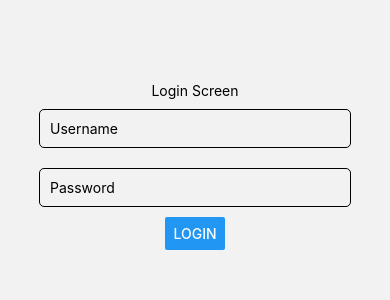
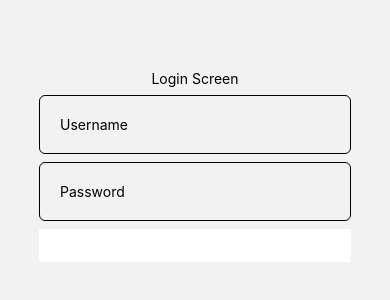
Before and after one commit to vominhthongss/senior-health-diary, a React Native app: screen / in a window 390 px wide. Shown: the part 256-556 px from the top of the page. Built offline with nearby package versions, Linux system fonts and the light colour scheme.

Commit message:
update LoginScreen.js and tailwind.config.js

```diff
--- a/src/screens/Login/LoginScreen.js
+++ b/src/screens/Login/LoginScreen.js
@@ -10,39 +10,41 @@ const LoginScreen = ({ navigation }) => {
   };
 
   return (
-    <View style={styles.container}>
+    <View className="h-full w-full flex justify-center items-center space-y-2">
       <Text>Login Screen</Text>
       <TextInput
-        style={styles.input}
+        className="p-5 border rounded-md w-[80%]"
         placeholder="Username"
         value={username}
         onChangeText={setUsername}
       />
       <TextInput
-        style={styles.input}
+        className="p-5 border rounded-md w-[80%]"
         placeholder="Password"
         value={password}
         onChangeText={setPassword}
         secureTextEntry
       />
-      <Button title="Login" onPress={handleLogin} />
+      <View className="bg-main w-[80%] rounded-md">
+        <Button color={"white"} title="Login" onPress={handleLogin} />
+      </View>
     </View>
   );
 };
 
-const styles = StyleSheet.create({
-  container: {
-    flex: 1,
-    justifyContent: "center",
-    alignItems: "center",
-  },
-  input: {
-    width: "80%",
-    marginVertical: 10,
-    padding: 10,
-    borderWidth: 1,
-    borderRadius: 5,
-  },
-});
+// const styles = StyleSheet.create({
+//   container: {
+//     flex: 1,
+//     justifyContent: "center",
+//     alignItems: "center",
+//   },
+//   input: {
+//     width: "80%",
+//     marginVertical: 10,
+//     padding: 10,
+//     borderWidth: 1,
+//     borderRadius: 5,
+//   },
+// });
 
 export default LoginScreen;
--- a/tailwind.config.js
+++ b/tailwind.config.js
@@ -1,12 +1,13 @@
 /** @type {import('tailwindcss').Config} */
 module.exports = {
   content: [],
-  content: [
-    "./App.{js,jsx,ts,tsx}",
-    "./src/screens/**/*.{js,jsx,ts,tsx}",
-  ],
+  content: ["./App.{js,jsx,ts,tsx}", "./src/screens/**/*.{js,jsx,ts,tsx}"],
   theme: {
-    extend: {},
+    extend: {
+      colors: {
+        main: "#1876d1",
+      },
+    },
   },
   plugins: [],
 };
```
